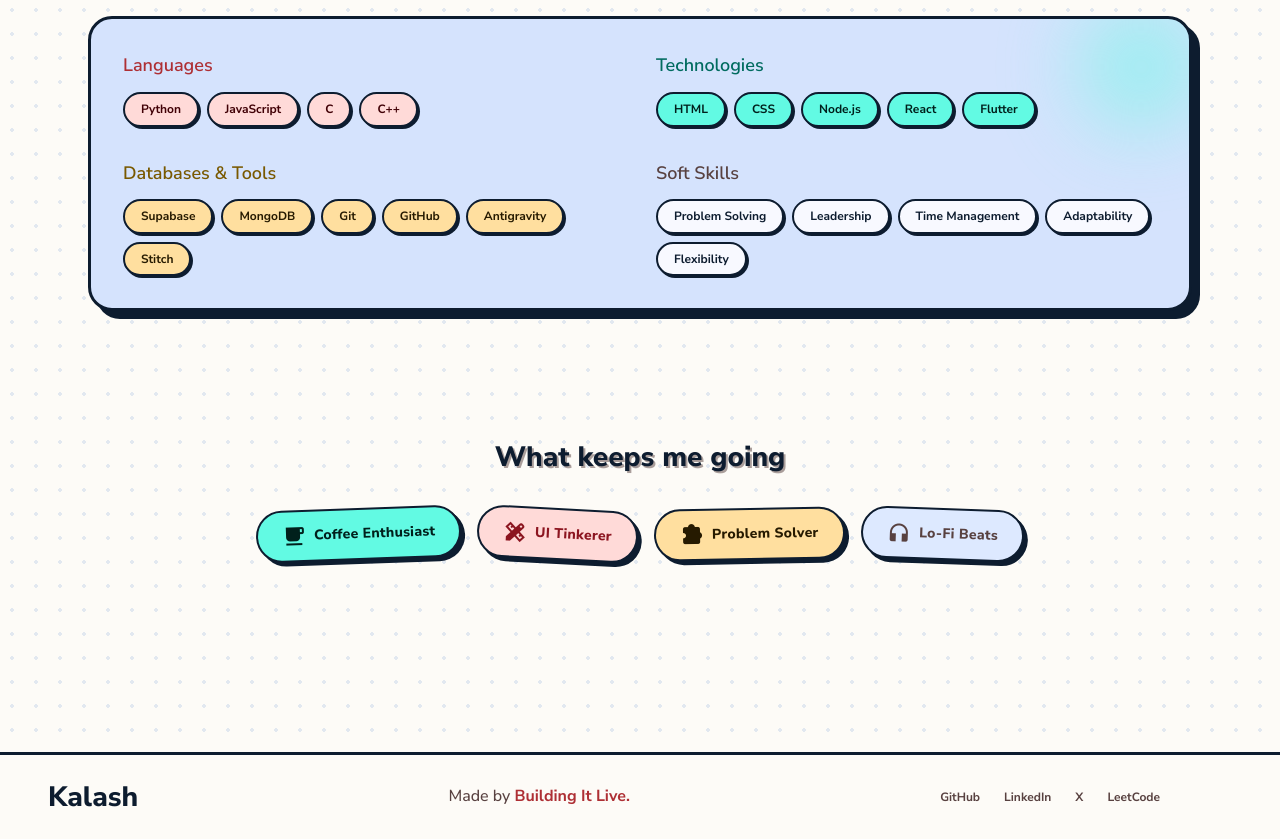
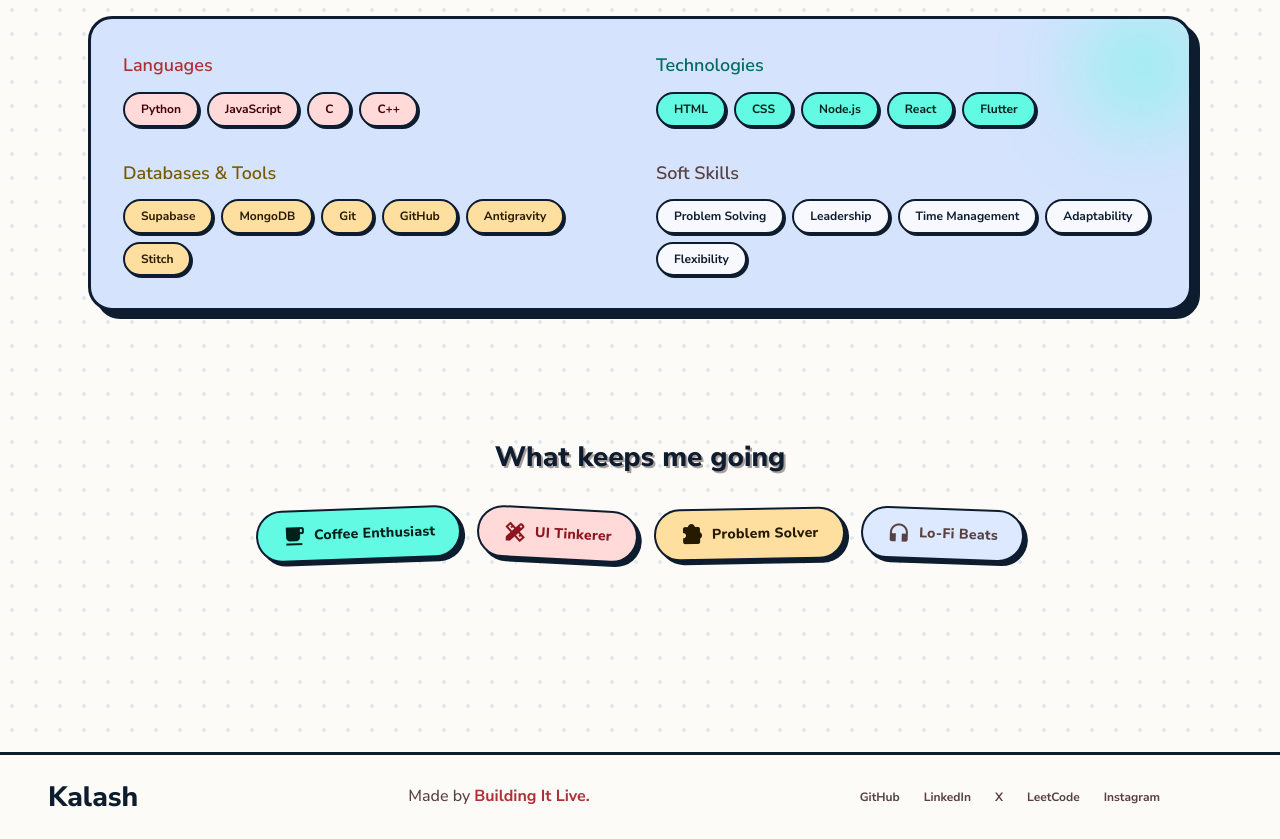
Before and after one commit to justkalesh/justkalesh, a website built with Vite: page about.html in a window 1280 px wide. Shown: the part 986-1825 px from the top of the page. Built offline with nearby package versions, Linux system fonts and the light colour scheme.

Commit message:
Add Instagram link to README and website footer

```diff
--- a/about.html
+++ b/about.html
@@ -202,6 +202,7 @@
       <a href="https://www.linkedin.com/in/justkalesh/" target="_blank" rel="noopener noreferrer" class="text-label-sm text-on-surface-variant hover:text-primary hover:scale-105 transition-transform active:scale-95 font-bold">LinkedIn</a>
       <a href="https://x.com/yours_kalash" target="_blank" rel="noopener noreferrer" class="text-label-sm text-on-surface-variant hover:text-primary hover:scale-105 transition-transform active:scale-95 font-bold">X</a>
       <a href="https://leetcode.com/u/justkalesh/" target="_blank" rel="noopener noreferrer" class="text-label-sm text-on-surface-variant hover:text-primary hover:scale-105 transition-transform active:scale-95 font-bold">LeetCode</a>
+      <a href="https://www.instagram.com/kalash.who/" target="_blank" rel="noopener noreferrer" class="text-label-sm text-on-surface-variant hover:text-primary hover:scale-105 transition-transform active:scale-95 font-bold">Instagram</a>
     </div>
   </footer>
 
--- a/index.html
+++ b/index.html
@@ -181,6 +181,7 @@
       <a href="https://www.linkedin.com/in/justkalesh/" target="_blank" rel="noopener noreferrer" class="text-label-sm text-on-surface-variant hover:text-primary hover:scale-105 transition-transform active:scale-95 font-bold">LinkedIn</a>
       <a href="https://x.com/yours_kalash" target="_blank" rel="noopener noreferrer" class="text-label-sm text-on-surface-variant hover:text-primary hover:scale-105 transition-transform active:scale-95 font-bold">X</a>
       <a href="https://leetcode.com/u/justkalesh/" target="_blank" rel="noopener noreferrer" class="text-label-sm text-on-surface-variant hover:text-primary hover:scale-105 transition-transform active:scale-95 font-bold">LeetCode</a>
+      <a href="https://www.instagram.com/kalash.who/" target="_blank" rel="noopener noreferrer" class="text-label-sm text-on-surface-variant hover:text-primary hover:scale-105 transition-transform active:scale-95 font-bold">Instagram</a>
     </div>
   </footer>
 
--- a/projects.html
+++ b/projects.html
@@ -248,6 +248,7 @@
       <a href="https://www.linkedin.com/in/justkalesh/" target="_blank" rel="noopener noreferrer" class="text-label-sm text-on-surface-variant hover:text-primary hover:scale-105 transition-transform active:scale-95 font-bold">LinkedIn</a>
       <a href="https://x.com/yours_kalash" target="_blank" rel="noopener noreferrer" class="text-label-sm text-on-surface-variant hover:text-primary hover:scale-105 transition-transform active:scale-95 font-bold">X</a>
       <a href="https://leetcode.com/u/justkalesh/" target="_blank" rel="noopener noreferrer" class="text-label-sm text-on-surface-variant hover:text-primary hover:scale-105 transition-transform active:scale-95 font-bold">LeetCode</a>
+      <a href="https://www.instagram.com/kalash.who/" target="_blank" rel="noopener noreferrer" class="text-label-sm text-on-surface-variant hover:text-primary hover:scale-105 transition-transform active:scale-95 font-bold">Instagram</a>
     </nav>
   </footer>
 
--- a/resume.html
+++ b/resume.html
@@ -203,6 +203,7 @@
       <a href="https://www.linkedin.com/in/justkalesh/" target="_blank" rel="noopener noreferrer" class="text-label-sm text-on-surface-variant hover:text-primary hover:scale-105 transition-transform active:scale-95 font-bold">LinkedIn</a>
       <a href="https://x.com/yours_kalash" target="_blank" rel="noopener noreferrer" class="text-label-sm text-on-surface-variant hover:text-primary hover:scale-105 transition-transform active:scale-95 font-bold">X</a>
       <a href="https://leetcode.com/u/justkalesh/" target="_blank" rel="noopener noreferrer" class="text-label-sm text-on-surface-variant hover:text-primary hover:scale-105 transition-transform active:scale-95 font-bold">LeetCode</a>
+      <a href="https://www.instagram.com/kalash.who/" target="_blank" rel="noopener noreferrer" class="text-label-sm text-on-surface-variant hover:text-primary hover:scale-105 transition-transform active:scale-95 font-bold">Instagram</a>
     </div>
   </footer>
 
```
Also changed, not shown: README.md.
